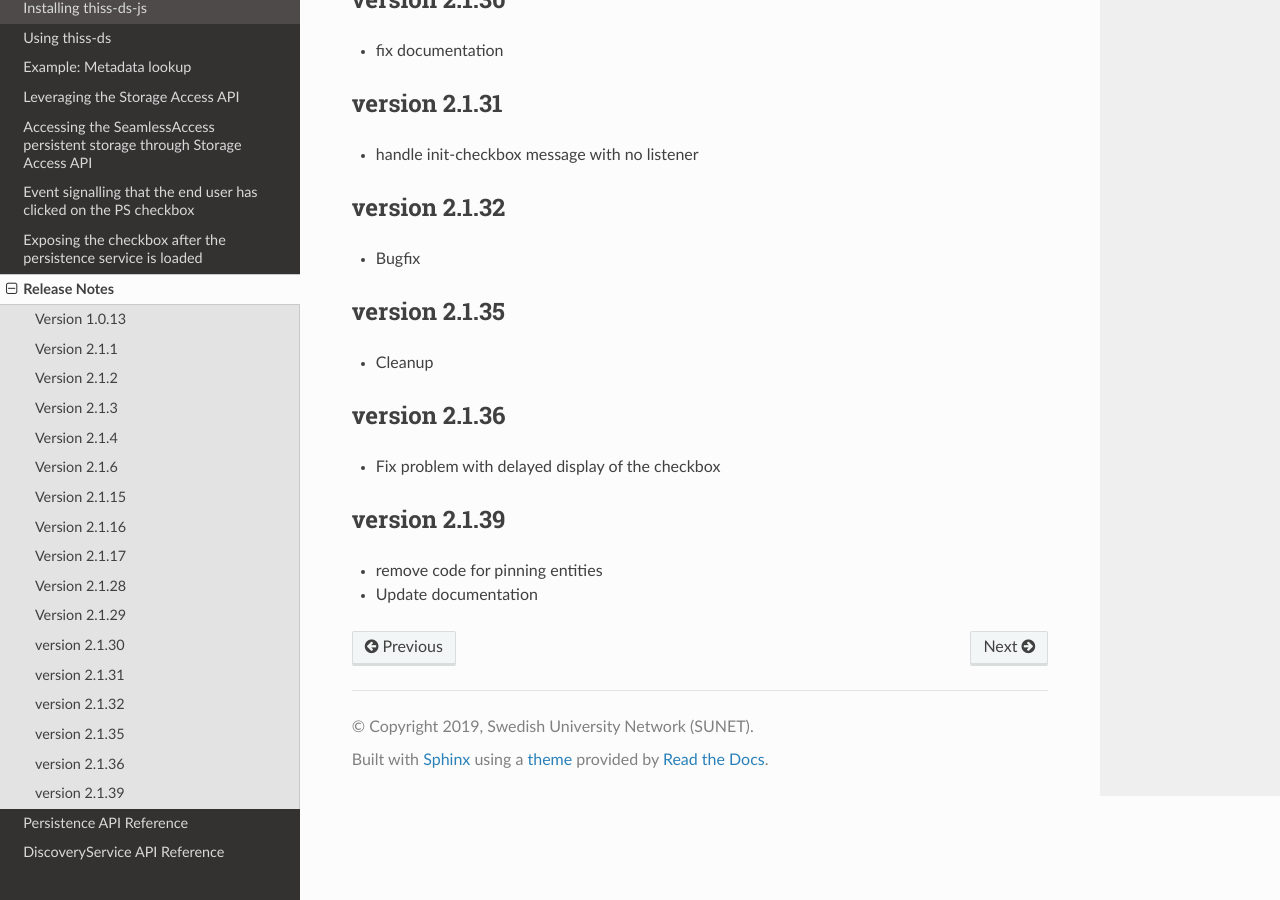
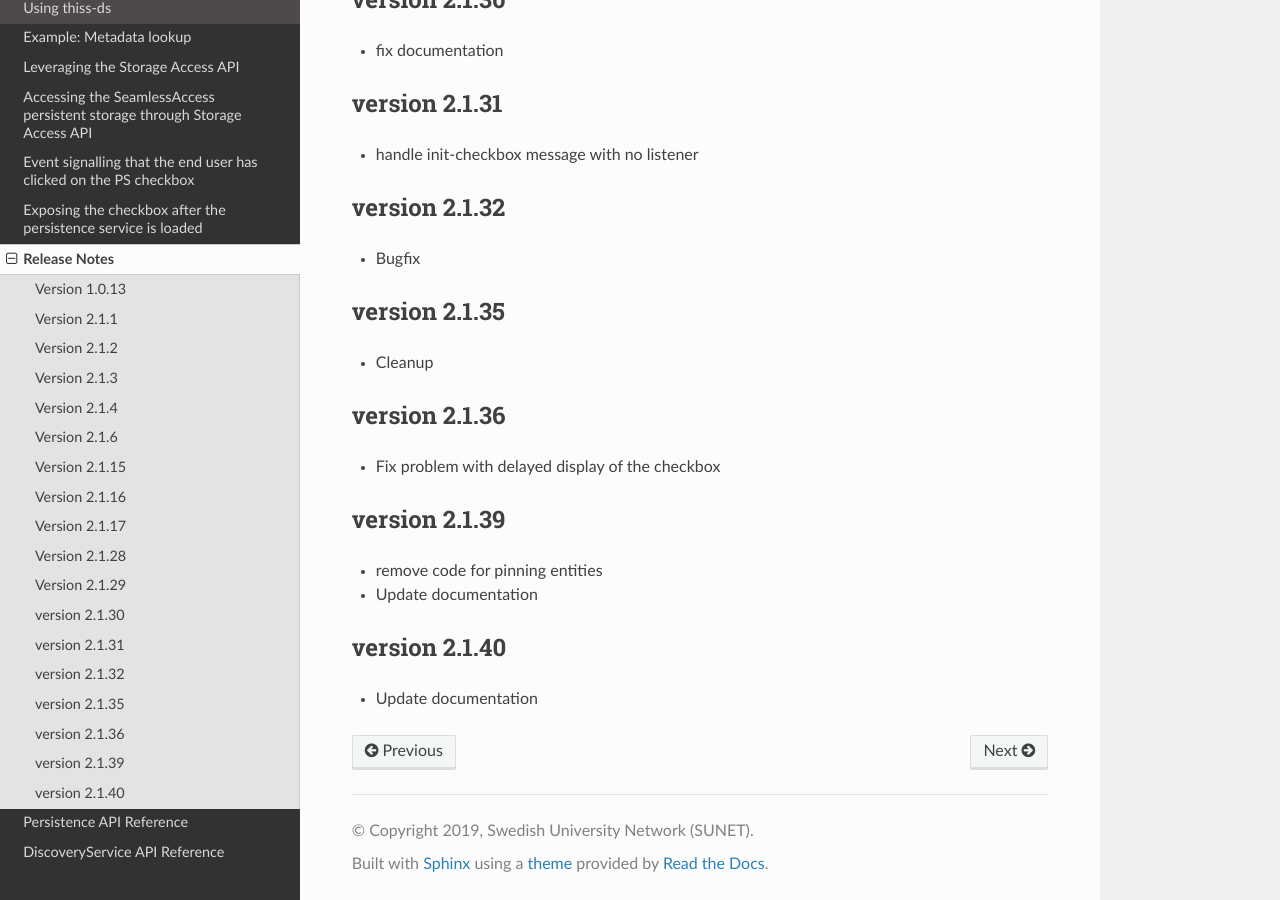
Before and after one commit to TheIdentitySelector/thiss-ds-js, a Sphinx documentation site: the page built from docs/releasenotes.rst, in a window 1280 px wide and 900 px high, scrolled down 1393 px. Built offline with Sphinx 7.4.7 and the Read the Docs theme 3.1.0, drawn with Linux system fonts in a browser that asks for light colours.

Commit message:
bump version to 2.1.40

```diff
--- a/docs/conf.py
+++ b/docs/conf.py
@@ -26,7 +26,7 @@
 # The short X.Y version
 version = u'2.1'
 # The full version, including alpha/beta/rc tags
-release = u'2.1.39'
+release = u'2.1.40'
 
 js_source_path = '../src'
 
--- a/docs/releasenotes.rst
+++ b/docs/releasenotes.rst
@@ -89,3 +89,8 @@
 
 * remove code for pinning entities
 * Update documentation
+
+version 2.1.40
+--------------
+
+* Update documentation
--- a/package.json
+++ b/package.json
@@ -1,6 +1,6 @@
 {
   "name": "@theidentityselector/thiss-ds",
-  "version": "2.1.39",
+  "version": "2.1.40",
   "description": "A set of clients for the thiss.io service",
   "main": "dist/thiss-ds.js",
   "homepage": "https://thiss.io",
```
Also changed, not shown: 1 other file.
